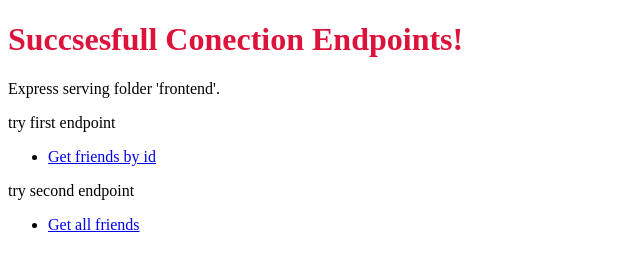
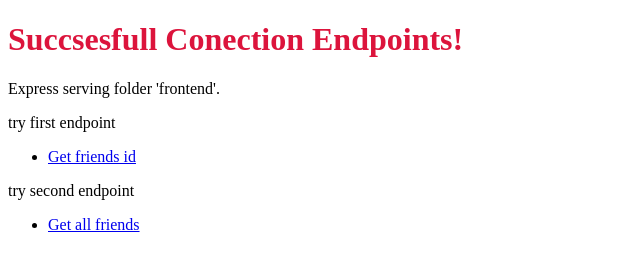
Before and after one commit to svpontes/CSE341ASSIGNMENTSREPOSITORY, a website: page contactsProject/frontend/index.html in a window 1280 px wide. Shown: the full height of the page, 0-640 px from the left. Drawn offline with Linux system fonts and the light colour scheme.

Commit message:
id changes

```diff
--- a/contactsProject/frontend/index.html
+++ b/contactsProject/frontend/index.html
@@ -13,7 +13,7 @@
     <p>try first endpoint</p>
     <ul>
         <li>
-            <a href="http://localhost:8080/friends/6906a9f7094c65eedd60c66a">Get friends by id</a>
+            <a href="http://localhost:8080/friends/6906a9f7094c65eedd60c66a">Get friends id</a>
         </li>
     </ul>
 
```
